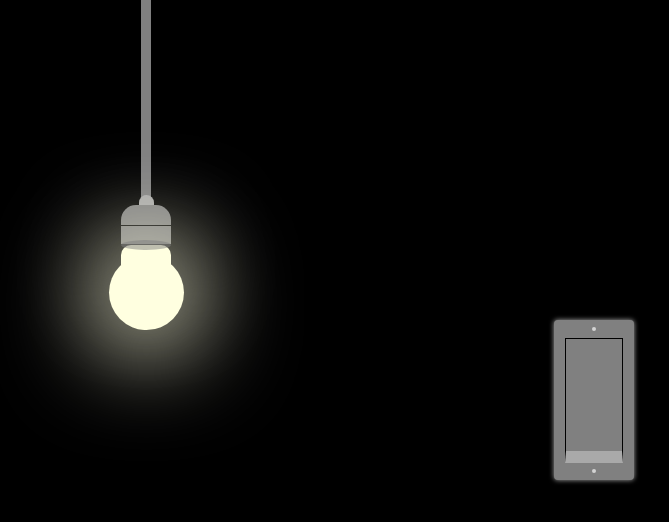
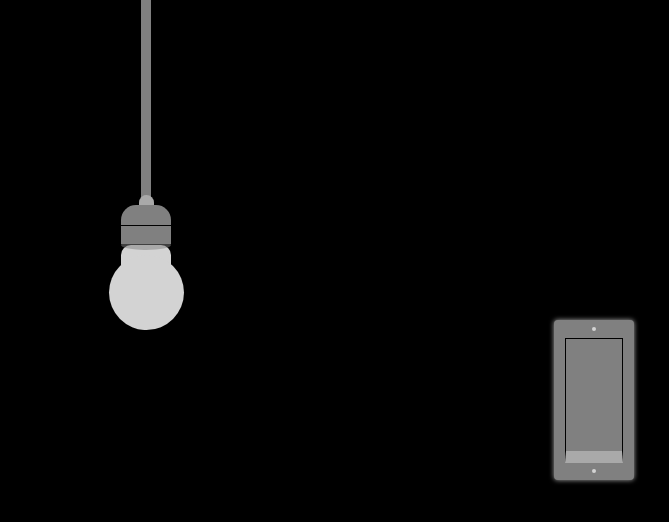
Before and after one commit to Ayush-Khandelwal28/WebDev-LightBulb, a plain HTML site: page index.html in a window 1280 px wide. Shown: the whole page, without its empty margins (366-1035 px from the left). Drawn offline with Linux system fonts and the light colour scheme.

Commit message:
Fixed Again

```diff
--- a/index.html
+++ b/index.html
@@ -16,8 +16,8 @@
         <div class="socket-top"></div>
         <div class="socket-bottom"></div>
         <div class="socket-back"></div>
-        <div class="bulb-top bulbon"></div>
-        <div class="bulb-bottom bulbon"> </div>
+        <div class="bulb-top"></div>
+        <div class="bulb-bottom"> </div>
     </div>
     <div class="switch-container">
         <div class="switch-cover">
```
